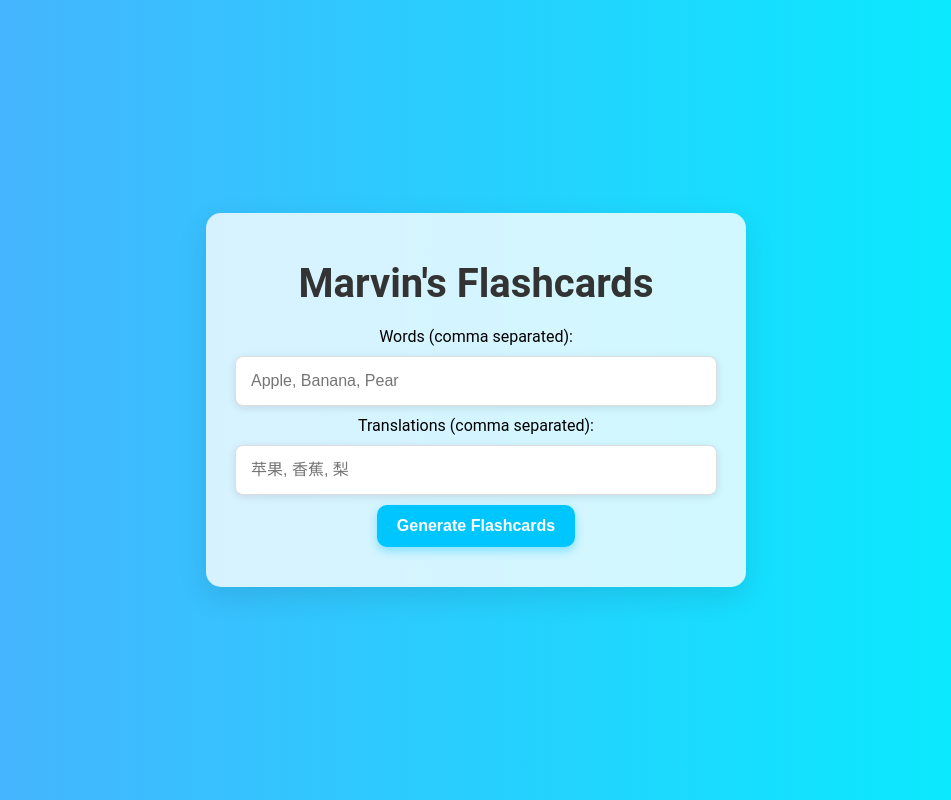
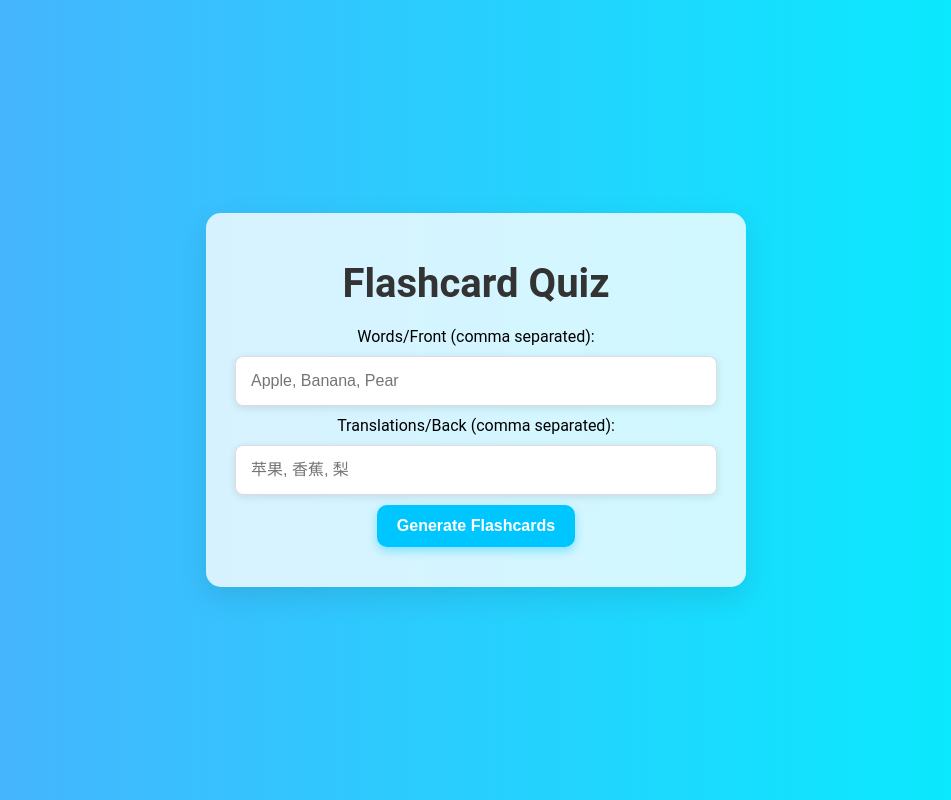
Before and after one commit to MarvinIVC/cards, a plain HTML site: page index.html in a window 1280 px wide. Shown: the whole page, without its empty margins (164-1115 px from the left). Drawn offline with Linux system fonts and the light colour scheme.

Commit message:
Update index.html

```diff
--- a/index.html
+++ b/index.html
@@ -3,25 +3,25 @@
 <head>
   <meta charset="UTF-8">
   <meta name="viewport" content="width=device-width, initial-scale=1.0">
-  <title>Marvin's Flashcards</title>
+  <title>Flashcard Quiz</title>
   <link rel="stylesheet" href="styles.css">
 </head>
 <body>
   <div class="container">
-    <h1>Marvin's Flashcards</h1>
+    <h1>Flashcard Quiz</h1>
 
-    <!-- Input for terms and definitions -->
+
     <div class="input-section">
-      <label for="words">Words (comma separated):</label>
+      <label for="words">Words/Front (comma separated):</label>
       <input type="text" id="words" placeholder="Apple, Banana, Pear">
 
-      <label for="translations">Translations (comma separated):</label>
+      <label for="translations">Translations/Back (comma separated):</label>
       <input type="text" id="translations" placeholder="苹果, 香蕉, 梨">
 
       <button onclick="generateFlashcards()">Generate Flashcards</button>
     </div>
 
-    <!-- Flashcard Display -->
+
     <div class="flashcard-container" id="flashcard-container" style="display: none;">
       <div class="flashcard" id="flashcard" onclick="flipCard()">
         <div class="front" id="card-front"></div>
@@ -29,7 +29,7 @@
       </div>
     </div>
 
-    <!-- Navigation Buttons -->
+
     <div class="navigation" id="navigation" style="display: none;">
       <button onclick="prevCard()">Previous</button>
       <button onclick="nextCard()">Next</button>
```
